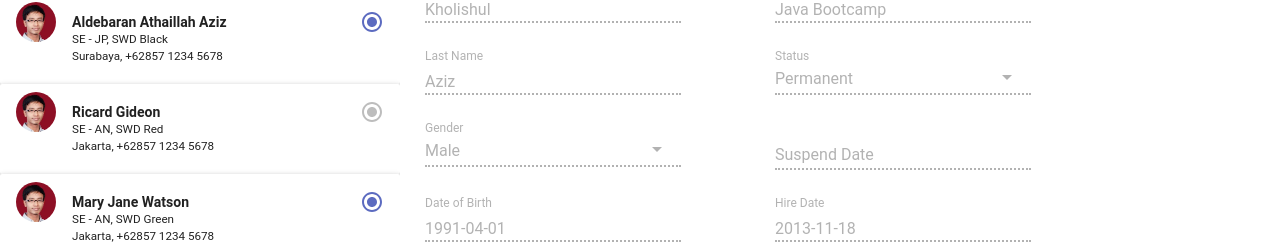
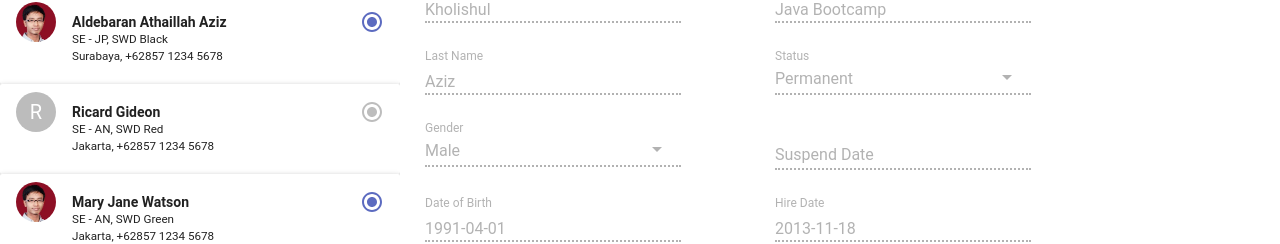
Before and after one commit to kholishulaziz/rms, a React app: page / in a window 1280 px wide. Shown: the part 218-462 px from the top of the page. Built offline with nearby package versions, Linux system fonts and the light colour scheme; what react-tap-event-plugin would draw is missing.

Commit message:
Cosmetic

```diff
--- a/app/components/EmployeeListDetail.js
+++ b/app/components/EmployeeListDetail.js
@@ -35,14 +35,14 @@ class EmployeeListDetail extends Component {
             <div>
                 <Paper zDepth={1} >
                     <ListItem
-                        leftAvatar={<Avatar src={require("../images/kholishul_a.jpg")}/>}
+                        leftAvatar={this.props.employee.active?
+                            <Avatar src={require("../images/kholishul_a.jpg")}/>:
+                            <Avatar>{this.props.employee.firstName.charAt(0)}</Avatar>}
                         rightIcon={<ToogleRadioButtonChecked color={this.props.employee.active? indigo400:grey400}/>}
                         onClick={this.handleTouchTap.bind(this, this.props.employee)}
                     >
                     <span>
                         <b>{this.props.employee.firstName} {this.props.employee.lastName}</b><br/>
-                    </span>
-                    <span>
                         <small>{grade[0].desc}, {division[0].desc}<br/>
                         {office[0].desc}, {this.props.employee.phone}</small>
                     </span>
```
